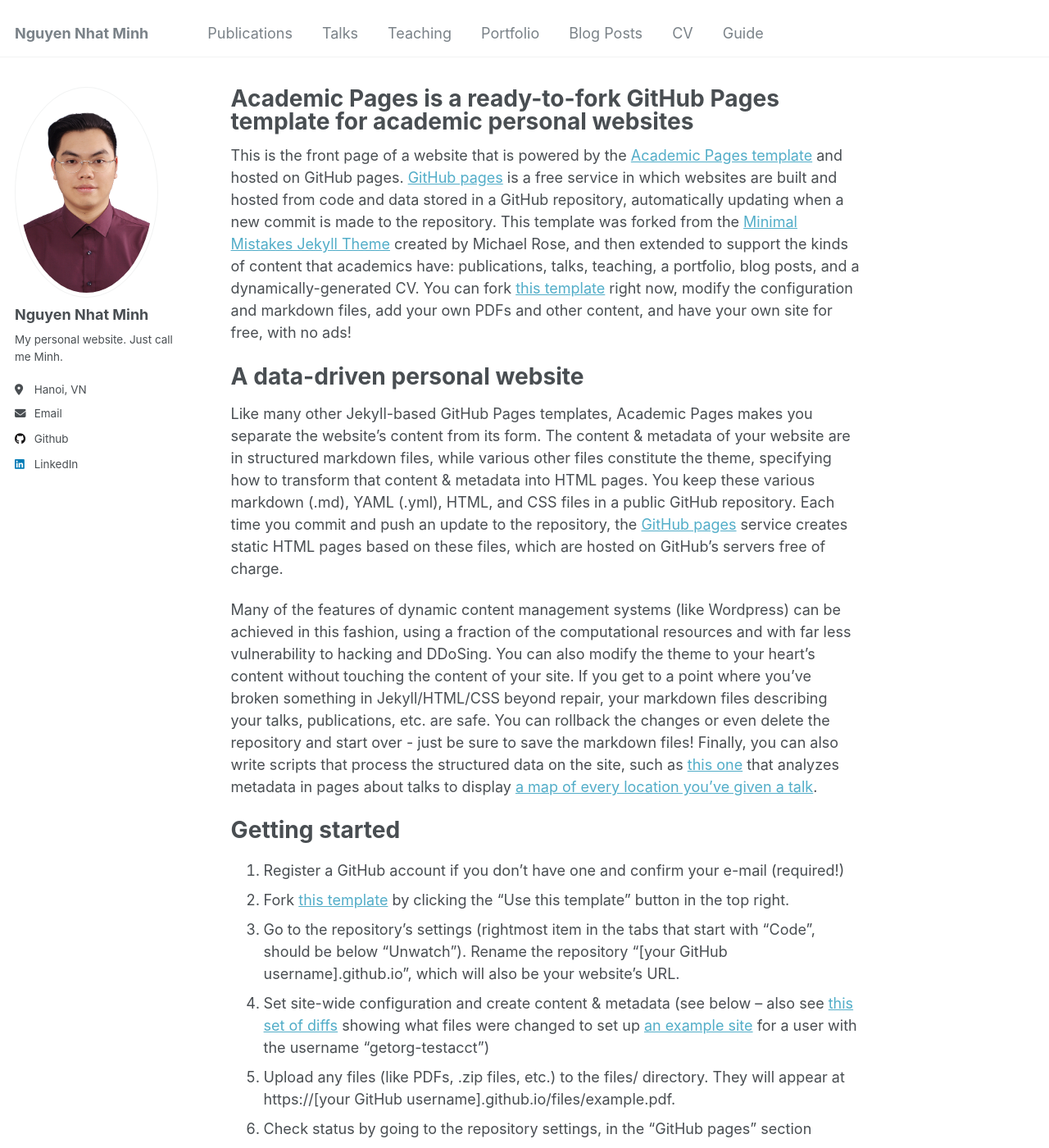
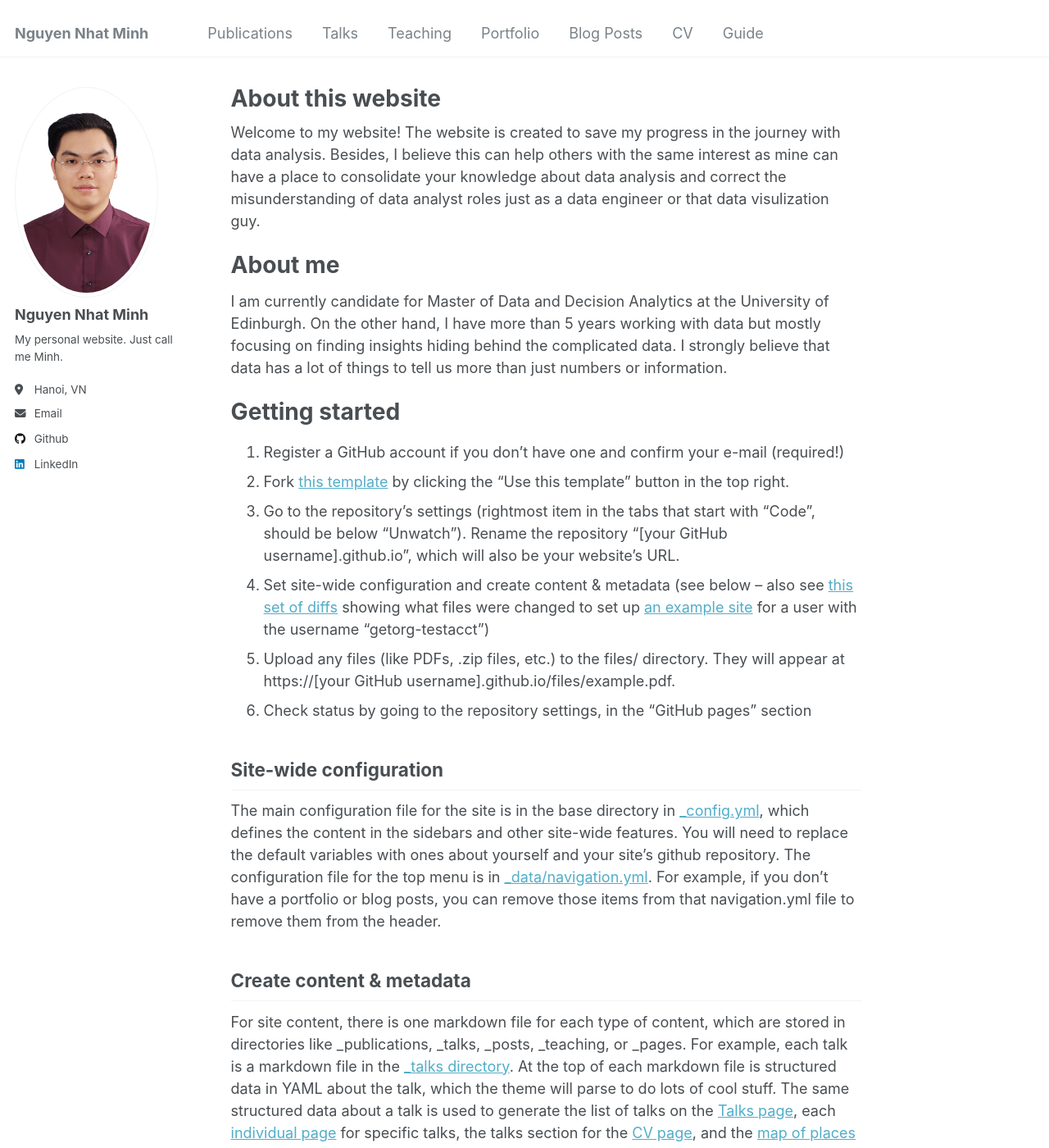
Before and after one commit to nguyen-nhat-minh/nguyen-nhat-minh.github.io, a Jekyll site: the page built from _pages/about.md, in a window 1280 px wide and 1400 px high. Shown: the whole window at 82% size. Built offline with Jekyll 4.4.1, drawn with Linux system fonts in a browser that asks for light colours.

Commit message:
Update about.md

```diff
--- a/_pages/about.md
+++ b/_pages/about.md
@@ -1,19 +1,17 @@
 ---
 permalink: /
-title: "Academic Pages is a ready-to-fork GitHub Pages template for academic personal websites"
+title: "About this website"
 author_profile: true
 redirect_from:
   - /about/
   - /about.html
 ---
+Welcome to my website!
+The website is created to save my progress in the journey with data analysis. Besides, I believe this can help others with the same interest as mine can have a place to consolidate your knowledge about data analysis and correct the misunderstanding of data analyst roles just as a data engineer or that data visulization guy.
 
-This is the front page of a website that is powered by the [Academic Pages template](https://github.com/academicpages/academicpages.github.io) and hosted on GitHub pages. [GitHub pages](https://pages.github.com) is a free service in which websites are built and hosted from code and data stored in a GitHub repository, automatically updating when a new commit is made to the repository. This template was forked from the [Minimal Mistakes Jekyll Theme](https://mmistakes.github.io/minimal-mistakes/) created by Michael Rose, and then extended to support the kinds of content that academics have: publications, talks, teaching, a portfolio, blog posts, and a dynamically-generated CV. You can fork [this template](https://github.com/academicpages/academicpages.github.io) right now, modify the configuration and markdown files, add your own PDFs and other content, and have your own site for free, with no ads!
-
-A data-driven personal website
+About me
 ======
-Like many other Jekyll-based GitHub Pages templates, Academic Pages makes you separate the website's content from its form. The content & metadata of your website are in structured markdown files, while various other files constitute the theme, specifying how to transform that content & metadata into HTML pages. You keep these various markdown (.md), YAML (.yml), HTML, and CSS files in a public GitHub repository. Each time you commit and push an update to the repository, the [GitHub pages](https://pages.github.com/) service creates static HTML pages based on these files, which are hosted on GitHub's servers free of charge.
-
-Many of the features of dynamic content management systems (like Wordpress) can be achieved in this fashion, using a fraction of the computational resources and with far less vulnerability to hacking and DDoSing. You can also modify the theme to your heart's content without touching the content of your site. If you get to a point where you've broken something in Jekyll/HTML/CSS beyond repair, your markdown files describing your talks, publications, etc. are safe. You can rollback the changes or even delete the repository and start over - just be sure to save the markdown files! Finally, you can also write scripts that process the structured data on the site, such as [this one](https://github.com/academicpages/academicpages.github.io/blob/master/talkmap.ipynb) that analyzes metadata in pages about talks to display [a map of every location you've given a talk](https://academicpages.github.io/talkmap.html).
+I am currently candidate for Master of Data and Decision Analytics at the University of Edinburgh. On the other hand, I have more than 5 years working with data but mostly focusing on finding insights hiding behind the complicated data. I strongly believe that data has a lot of things to tell us more than just numbers or information.
 
 Getting started
 ======
```
